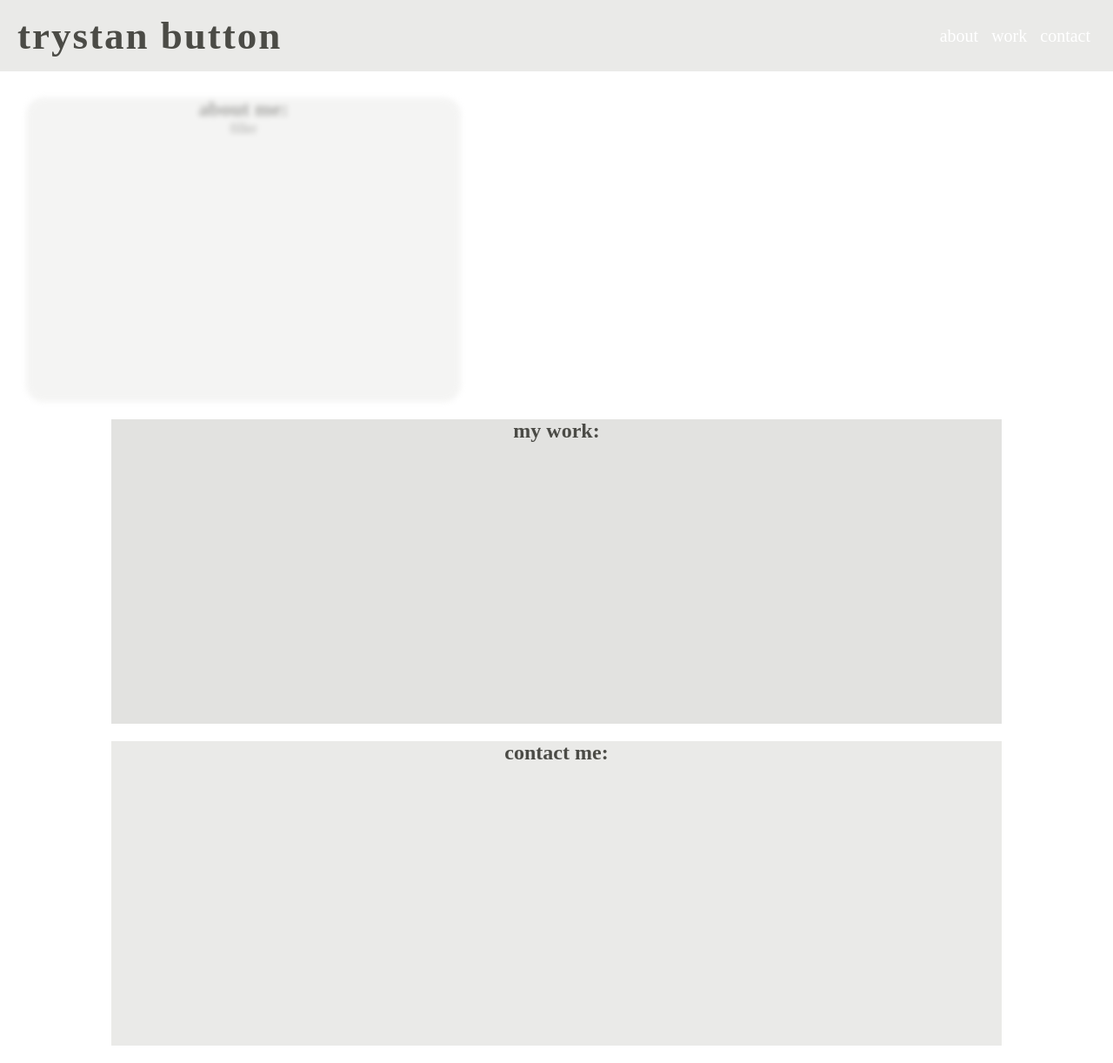
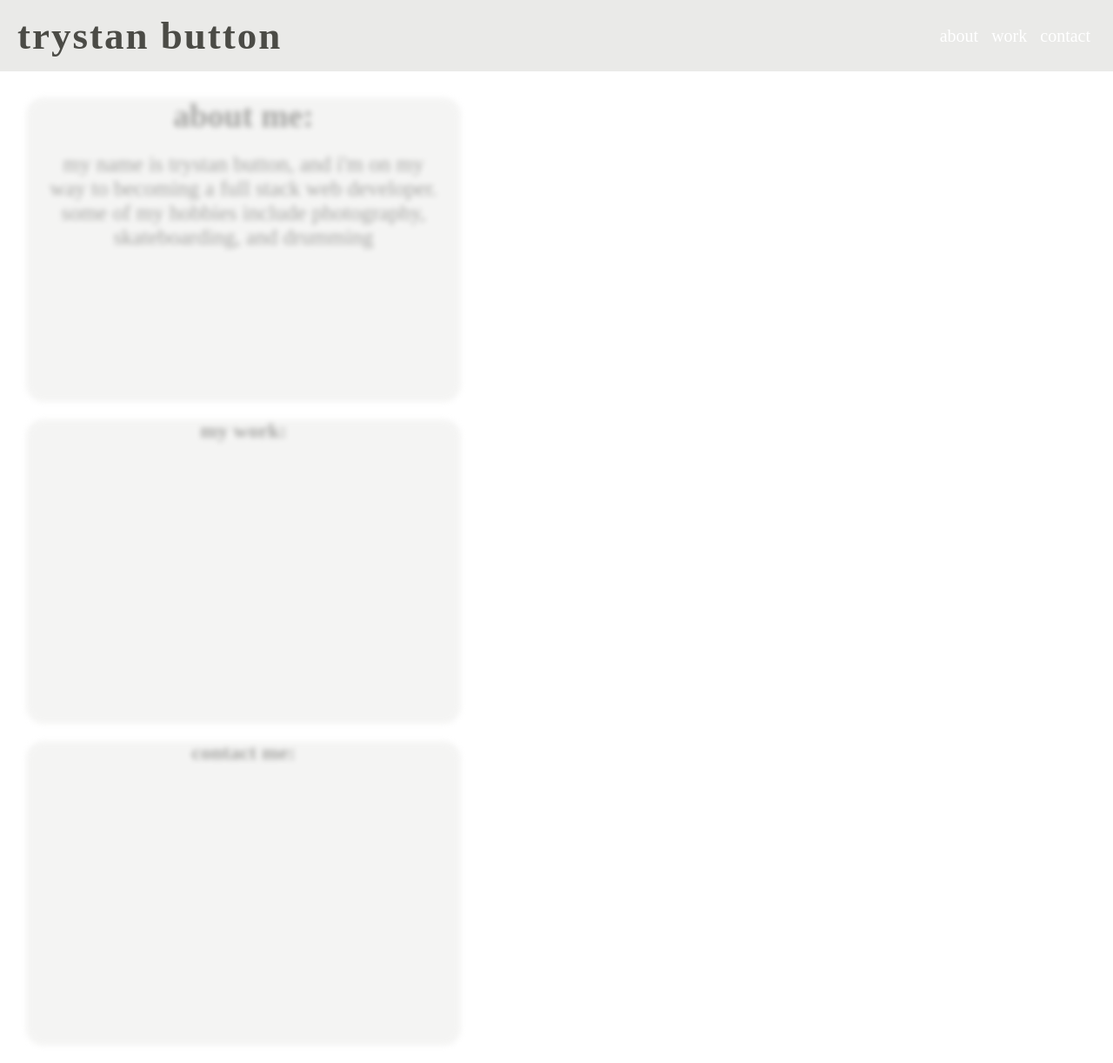
Before and after one commit to trystan333/portfolio, a plain HTML site: page index.html in a window 1280 px wide. Shown: the whole page at 87% size. Drawn offline with Linux system fonts and the light colour scheme; a web font is replaced by a local one.

Commit message:
pushing all of this just to keep the history of it in the repository, going to start over on it

```diff
--- a/assets/css/style.css
+++ b/assets/css/style.css
@@ -4,15 +4,34 @@
     margin: 0;
     scroll-behavior:smooth;
     text-decoration: none;
-    font-family: 'Sawarabi Mincho', serif; Arial;
+    font-family: 'Sawarabi Mincho', serif, Arial, Helvetica, sans-serif;
+}
 
+::-webkit-scrollbar {
+    width: 10px;
+}
+
+  /* Track */
+  ::-webkit-scrollbar-track {
+    background: #fff;
+}
+
+  /* Handle */
+  ::-webkit-scrollbar-thumb {
+    background: #bb8d7c;
+}
+
+  /* Handle on hover */
+  ::-webkit-scrollbar-thumb:hover {
+    background: #bb8d7c;
 }
 
 body {
 
-    backdrop-filter: blur(4px);
-
-
+    backdrop-filter: blur(0px);
+    /* background-image:url(..//images/bamboo.jpg); */
+    background-repeat: no-repeat;
+    background-size: contain;
 }
 
 header {
@@ -25,8 +44,6 @@ header h1 {
     padding: 15px 20px;
     color: #4b4b46;
     font-size: 45px;
-
-
 }
 
 header nav {
@@ -51,17 +68,16 @@ header nav ul li {
 }
 
 a {
-    color: white;
+    color: #fff;
 
 }
 
 a:hover {
     color: #bb8d7c;
     text-shadow: 2px;
-    border-radius: 1px solid #4b4b46;
+    /* border-radius: 1px solid #4b4b46; */
     transition: 0.2s;
-    ;
-  }
+}
 
 main {
     display:flex;
@@ -74,6 +90,35 @@ main {
 
 }
 
+
+/* ---------------------------------------------------------------------------------/ about me section */
+
+/* .images {
+    object-fit: contain;
+    margin-left:750px;
+    height: 525px;
+    width:auto;
+    float:inline-end;
+    flex-direction: row;
+}
+ */
+.piccontainer {
+    display: flex;
+    flex-direction:row;
+    flex-wrap: wrap;
+
+}
+
+.images {
+    position:relative;
+    display:flex;
+    height: 525px;
+    width: auto;
+    box-sizing:content-box;
+    margin-left: 750px;
+    top: -5px;
+}
+
 #about-me {
     height: 350px;
     width: 500px;
@@ -84,6 +129,17 @@ main {
     margin-left: 30px;
     opacity: 0.5;
     filter:blur(2px);
+    font-size: 25px;
+
+
+     /* Where i left off: what to do: fix images being displayed as column, and fix the text sliding and looking like shit when u hover over */
+}
+
+#about-me p {
+    padding: 20px;
+    justify-content: center;
+    display:flex;
+    flex-wrap:wrap;
 }
 
 #about-me:hover {
@@ -93,12 +149,24 @@ main {
     height: 525px;
     width: 750px;
     font-size: 30px;
+    padding: 30px;
 }
 
 #about-me:hover > p {
     transition: 0.4s ease;
     color: #bb8d7c;
 }
+
+#about-me:hover .piccontainer {
+    display:inline-block;
+    transition:3s ease;
+}
+
+#about-me:not(:hover) .piccontainer {
+    display:none;
+    transition:3s ease;
+}
+
 
 #about-me:not(:hover) {
     opacity: 0.5;
@@ -112,17 +180,81 @@ main {
     color:#4b4b46;
     transition: 0.5s ease-in-out;
 }
-
-#my-portfolio {
+/* ---------------------------------------------------------------------------------/ my work section */
+#my-work {
     height: 350px;
-    width: 80%;
-    background-color: #e2e2e0;
+    width: 500px;
+    background-color: #eaeae8;
     margin-bottom: 20px;
+    border-radius: 20px;
+    align-self: flex-start;
+    margin-left: 30px;
+    opacity: 0.5;
+    filter:blur(2px);
 }
 
+#my-work:hover {
+    opacity: 1;
+    filter:blur(0px);
+    transition: 0.4s ease;
+    height: 525px;
+    width: 750px;
+    font-size: 30px;
+}
+
+#my-work:hover > p {
+    transition: 0.4s ease;
+    color: #bb8d7c;
+}
+
+#my-work:not(:hover) {
+    opacity: 0.5;
+    filter:blur(3px);
+    transition: 0.5s ease-in-out;
+    height: 350px;
+    width: 500px;
+}
+
+#my-work:not(:hover) > p {
+    color:#4b4b46;
+    transition: 0.5s ease-in-out;
+}
+/* ---------------------------------------------------------------------------------/ contact me section */
 #contact-me {
     height: 350px;
-    width: 80%;
+    width: 500px;
+    background-color: #eaeae8;
+    margin-bottom: 20px;
+    border-radius: 20px;
+    align-self: flex-start;
+    margin-left: 30px;
+    opacity: 0.5;
+    filter:blur(2px);
+}
 
-    background-color: #eaeae8;
+#contact-me:hover {
+    opacity: 1;
+    filter:blur(0px);
+    transition: 0.4s ease;
+    height: 525px;
+    width: 750px;
+    font-size: 30px;
 }
+
+#contact-me:hover > p {
+    transition: 0.4s ease;
+    color: #bb8d7c;
+}
+
+#contact-me:not(:hover) {
+    opacity: 0.5;
+    filter:blur(3px);
+    transition: 0.5s ease-in-out;
+    height: 350px;
+    width: 500px;
+}
+
+#contact-me:not(:hover) > p {
+    color:#4b4b46;
+    transition: 0.5s ease-in-out;
+}
--- a/index.html
+++ b/index.html
@@ -1,14 +1,17 @@
 <!DOCTYPE html>
 <html lang="en">
   <head>
-        <meta charset="UTF-8">
-        <meta http-equiv="X-UA-Compatible" content="IE=edge">
-        <meta name="viewport" content="width=device-width, initial-scale=1.0">
-        <link rel="stylesheet" href="./assets/css/style.css">
+    <meta charset="UTF-8" />
+    <meta http-equiv="X-UA-Compatible" content="IE=edge" />
+    <meta name="viewport" content="width=device-width, initial-scale=1.0" />
+    <link rel="stylesheet" href="./assets/css/style.css" />
     <title>trystan button | full stack developer</title>
-        <link rel="preconnect" href="https://fonts.googleapis.com">
-        <link rel="preconnect" href="https://fonts.gstatic.com" crossorigin>
-        <link href="https://fonts.googleapis.com/css2?family=Sawarabi+Mincho&display=swap" rel="stylesheet">
+    <link rel="preconnect" href="https://fonts.googleapis.com" />
+    <link rel="preconnect" href="https://fonts.gstatic.com" crossorigin />
+    <link
+      href="https://fonts.googleapis.com/css2?family=Sawarabi+Mincho&display=swap"
+      rel="stylesheet"
+    />
   </head>
   <body>
     <header>
@@ -19,47 +22,50 @@
             <a href="#about-me">about</a>
           </li>
           <li>
-                        <a href="#my-portfolio">work</a>
+            <a href="#my-work">work</a>
           </li>
           <li>
             <a href="#contact-me">contact</a>
           </li>
-
         </ul>
       </nav>
     </header>
 
     <main>
+
       <section id="about-me" class="about-me">
-                <h2>
-                    about me:
-                </h2>
-                <p>
-                    filler
-                </p>
-
+      <h2>about me:</h2>
+      <p>my name is trystan button, and i'm on my way to becoming a full stack web developer. some of my hobbies include photography, skateboarding, and drumming</p>
+        <div class="piccontainer">
+            <div class="images">
+              <img src="./assets/images/image0.jpg" alt="">
+            </div>
+            <div class="images">
+              <img src="./assets/images/image1.jpg" alt="">
+            </div>
+            <div class="images">
+              <img src="./assets/images/image2.jpg" alt="">
+            </div>
+        </div>
       </section>
 
-            <section id="my-portfolio" class="my-portfolio">
-                <h2>
-                    my work:
-                </h2>
+      <section id="my-work" class="my-work">
+        <h2>my work:</h2>
+        <p>
+          <div>
+
+          </div>
+        </p>
       </section>
 
       <section id="contact-me" class="contact-me">
-                <h2>
-                    contact me:
-                </h2>
-
+        <h2>contact me:</h2>
       </section>
-        </main>
 
 
 
-
+    </main>
   </body>
 
-    <footer>
-
-    </footer>
+  <footer></footer>
 </html>
```
Also changed, not shown: assets/images/image1.jpg (added), assets/images/image2.jpg (added), 1 other file. Lines whose indentation alone changed are shown as unchanged.
